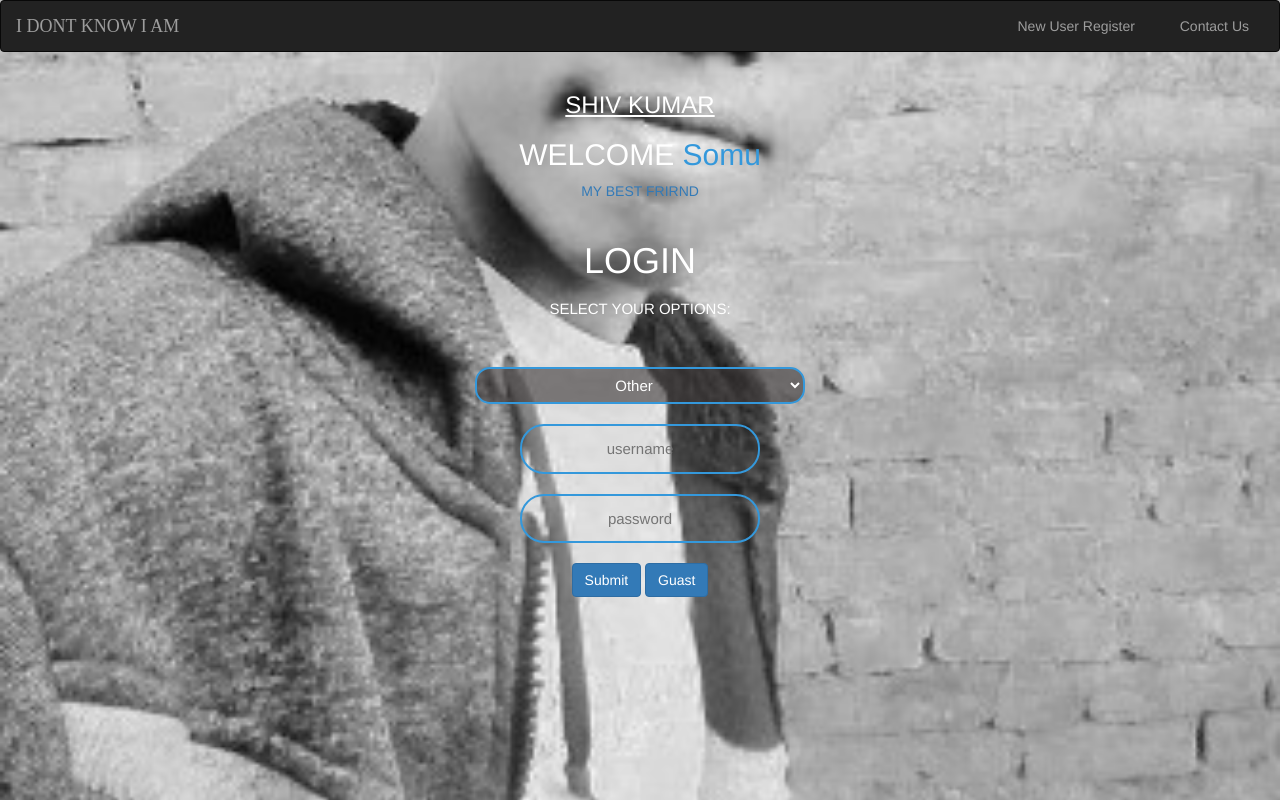
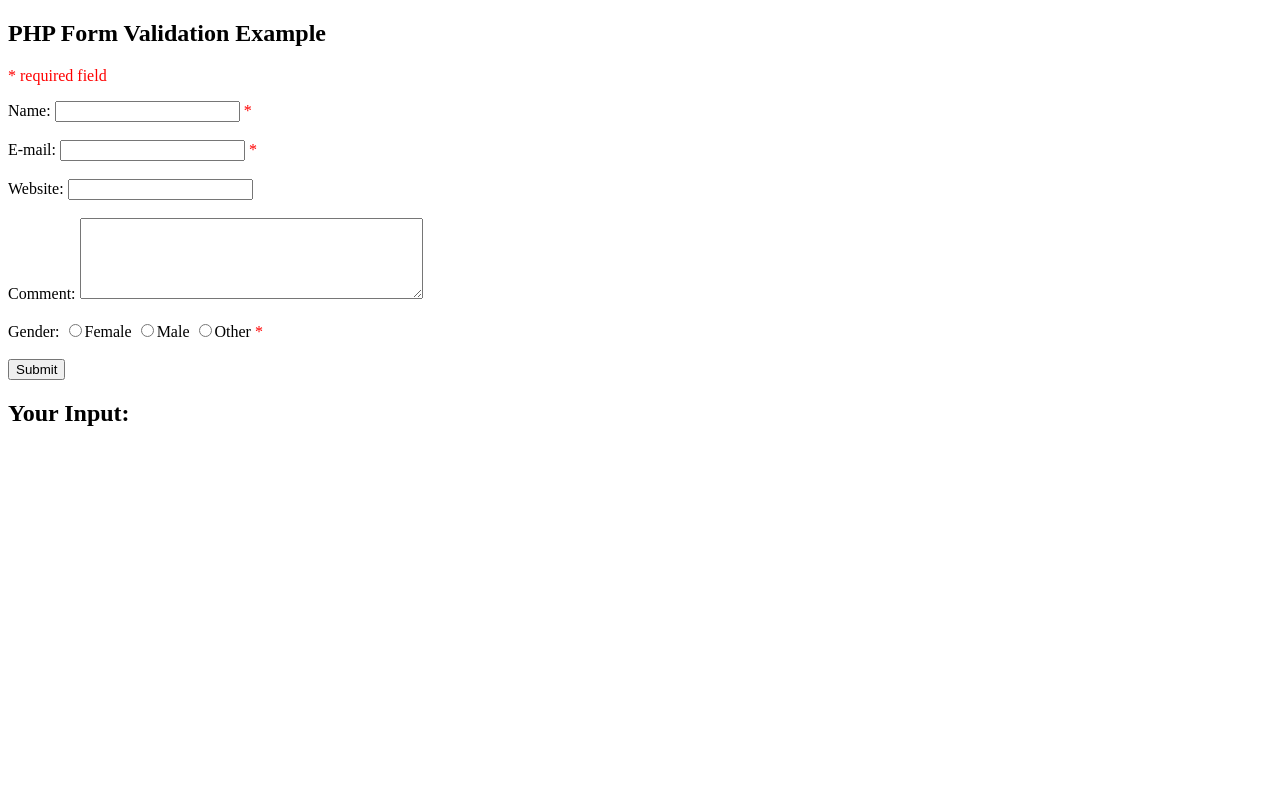
Before and after one commit to riya-shiv/Idontknowiam.github.io, a PHP site: page /login.php in a window 1280 px wide. Run offline with PHP 8.4, Linux system fonts and the light colour scheme; some libraries are stand-ins or nearby versions; some web fonts are replaced.

Commit message:
Update login.php
done

```diff
--- a/login.php
+++ b/login.php
@@ -1,174 +1,104 @@
+<!DOCTYPE HTML>
+<html>
+<head>
+<style>
+.error {color: #FF0000;}
+</style>
+</head>
+<body>
 
-<!DOCTYPE html><html lang="en"><head>
-  <title>Bootstrap Example</title>
-  <meta charset="utf-8">
-  <meta name="viewport" content="width=device-width, initial-scale=1">
-  <link rel="stylesheet" href="bootstrap.min.css">
-  <script src="jquery.min.js"></script>
-  <script src="https://maxcdn.bootstrapcdn.com/bootstrap/3.4.1/js/bootstrap.min.js"></script>
-</head><body background="1.jpg" style="background-size: cover;
-  background-position: center;">
-  <nav class="navbar navbar-inverse">
-    <div class="container-fluid">
-      <div class="navbar-header">
-        <button type="button" class="navbar-toggle" data-toggle="collapse" data-target="#myNavbar">
-          <span class="icon-bar"></span>
-          <span class="icon-bar"></span>
-          <span class="icon-bar"></span>
-        </button>
-        <font face="Gabriola">
-          <a class="navbar-brand" href="#">I DONT KNOW I AM</a></font>
-      </div>
-      <div class="collapse navbar-collapse" id="myNavbar"><ul class="nav navbar-nav navbar-right">
-          <li><a href="Register/Register.HTML"><span class="glyphicon glyphicon-user"></span>New User Register</a></li>
-          <li><a href="#"><span class="glyphicon glyphicon-log-in"></span> Contact Us</a></li>
-        </ul>
-      </div>
-    </div>
-  </nav>
-  <style>
-    * {
-      margin: 0;
-      padding: 0;
-    }.container-fluid h1 {
-      color: white;
-      text-transform: uppercase;
-      font-weight: 60vh;
+<?php>
+// define variables and set to empty values
+$nameErr = $emailErr = $genderErr = $websiteErr = "";
+$name = $email = $gender = $comment = $website = "";
+
+if ($_SERVER["REQUEST_METHOD"] == "POST") {
+  if (empty($_POST["name"])) {
+    $nameErr = "Name is required";
+  } else {
+    $name = test_input($_POST["name"]);
+    // check if name only contains letters and whitespace
+    if (!preg_match("/^[a-zA-Z ]*$/",$name)) {
+      $nameErr = "Only letters and white space allowed";
     }
+  }
 
-    .container-fluid a h2 {
-      color: white;
-      text-transform: uppercase;
-      font-weight: 300;
-      font-size: 15px;
+  if (empty($_POST["email"])) {
+    $emailErr = "Email is required";
+  } else {
+    $email = test_input($_POST["email"]);
+    // check if e-mail address is well-formed
+    if (!filter_var($email, FILTER_VALIDATE_EMAIL)) {
+      $emailErr = "Invalid email format";
     }
+  }
 
-    .container-fluid select {
-      border: 0;
-      background: rgba(59, 54, 54, 0.6);
-      display: block;
-      margin: 20px auto;
-      text-align: center;
-      font-size: 15px;
-      border: 2px solid #3498db;
-      padding: 7px 10px;
-      width: 330px;
-      outline: none;
-      color: #fff;
-      border-radius: 15px;
-      transition: 0.25s;
+  if (empty($_POST["website"])) {
+    $website = "";
+  } else {
+    $website = test_input($_POST["website"]);
+    // check if URL address syntax is valid (this regular expression also allows dashes in the URL)
+    if (!preg_match("/\b(?:(?:https?|ftp):\/\/|www\.)[-a-z0-9+&@#\/%?=~_|!:,.;]*[-a-z0-9+&@#\/%=~_|]/i",$website)) {
+      $websiteErr = "Invalid URL";
     }
+  }
 
+  if (empty($_POST["comment"])) {
+    $comment = "";
+  } else {
+    $comment = test_input($_POST["comment"]);
+  }
 
+  if (empty($_POST["gender"])) {
+    $genderErr = "Gender is required";
+  } else {
+    $gender = test_input($_POST["gender"]);
+  }
+}
 
-    .container-fluid input {
-      border: 0;
-      background: none;
-      display: block;
-      font-size: 15px;
-      margin: 20px auto;
-      text-align: center;
-      border: 2px solid #3498db;
-      padding: 12px 10px;
-      width: 240px;
-      outline: none;
-      color: white;
-      border-radius: 24px;
-      transition: 0.25s;
-    }
+function test_input($data) {
+  $data = trim($data);
+  $data = stripslashes($data);
+  $data = htmlspecialchars($data);
+  return $data;
+}
+?>
 
-    .container-fluid input[type="text"]:focus,
-    .container-fluid input[type="password"]:focus {
-      width: 300px;
-      border-color: #ffffff;
-    }
+<h2>PHP Form Validation Example</h2>
+<p><span class="error">* required field</span></p>
+<form method="post" action="<?php echo htmlspecialchars($_SERVER["PHP_SELF"]);?>">
+  Name: <input type="text" name="name" value="<?php echo $name;?>">
+  <span class="error">* <?php echo $nameErr;?></span>
+  <br><br>
+  E-mail: <input type="text" name="email" value="<?php echo $email;?>">
+  <span class="error">* <?php echo $emailErr;?></span>
+  <br><br>
+  Website: <input type="text" name="website" value="<?php echo $website;?>">
+  <span class="error"><?php echo $websiteErr;?></span>
+  <br><br>
+  Comment: <textarea name="comment" rows="5" cols="40"><?php echo $comment;?></textarea>
+  <br><br>
+  Gender:
+  <input type="radio" name="gender" <?php if (isset($gender) && $gender=="female") echo "checked";?> value="female">Female
+  <input type="radio" name="gender" <?php if (isset($gender) && $gender=="male") echo "checked";?> value="male">Male
+  <input type="radio" name="gender" <?php if (isset($gender) && $gender=="other") echo "checked";?> value="other">Other
+  <span class="error">* <?php echo $genderErr;?></span>
+  <br><br>
+  <input type="submit" name="submit" value="Submit">
+</form>
 
-    .container-fluid input[ type="submit"] {
-      border: 0;
-      width: 120px;
-      background: none;
-      display: block;
-      margin: 20px auto;
-      text-align: center;
-      border: 2px solid #ffffff;
-      padding: 14px 40px;
-      outline: none;
-      font-size: medium;
-      color: white;
-      border-radius: 24px;
-      transition: 0.25s;
-      cursor: pointer;
-    }
+<?php
+echo "<h2>Your Input:</h2>";
+echo $name;
+echo "<br>";
+echo $email;
+echo "<br>";
+echo $website;
+echo "<br>";
+echo $comment;
+echo "<br>";
+echo $gender;
+?>
 
-    .container-fluid input[type="submit"]:hover {
-      background: #ffff;
-      color: black;
-    }.x-man:after {
-      content: '';
-      animation: changetext 10s infinite linear;
-      color: #3498db;
-      text-transform: capitalize;
-      font-size: 30px
-    }
-
-    @keyframes changetext {
-      0% {
-        content: "amit";
-      }
-
-      20% {
-        content: "rupendra";
-      }
-
-      40% {
-        content: "mohan";
-      }
-
-      60% {
-        content: "somu";
-      }
-
-      80% {
-        content: "arvind";
-      }
-
-      100% {
-        content: "riya";
-      }
-    }
-  </style>
-
-
-  <div class="full"><form class="box" action="home/home.html" method="POST"></form>
-  <div class="container" action="home/home.html" method="POST">
-    <center>
-      <font color="white">
-        <h3> <u>SHIV KUMAR</u> </h3>
-        <h2> WELCOME <span class="x-man"> </span></h2>
-        <a>MY BEST FRIRND </a>
-      </font>
-  </center></div>
-  <br>
-  <div class="container-fluid"action="userinfo.php" method="POST">
-    <center>
-      <h1> login </h1>
-      <a>
-        <h2>select your options:</h2><br>
-        <select name="select">
-          <option>Other</option>
-          <option>Family Member</option>
-          <option>Friend</option>
-        </select>
-      </a>
-      <input type="text" name="username" placeholder="username">
-    <input type="password" name="password" placeholder="password">
-
-      <button type="button" class="btn btn-primary" >Submit</button>
-       <a href="home.html"><button type="button" class="btn btn-primary">Guast</button></a>
-
-  </center></div>
-
-
-
-
-</body></html>
+</body>
+</html>
```
